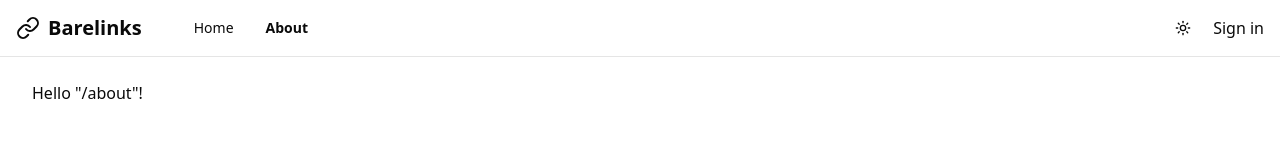
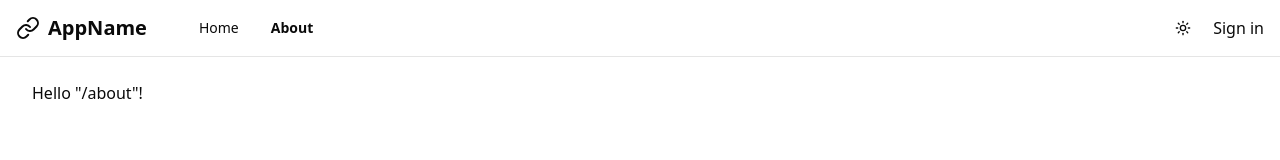
Before and after one commit to tdehollain/generic-app, a React (Vite) app: page /about in a window 1280 px wide. Shown: the top 160 px of the page. Built offline with nearby package versions, Linux system fonts and the light colour scheme; no server answers.

Commit message:
Changed app name to avoid confusion

```diff
--- a/src/components/NavBar.tsx
+++ b/src/components/NavBar.tsx
@@ -21,7 +21,7 @@ export function NavBar({ children }: NavBarProps) {
                 to="/"
                 className="text-xl font-bold text-foreground hover:text-foreground transition-colors"
               >
-                Barelinks
+                AppName
               </Link>
             </div>
 
```
